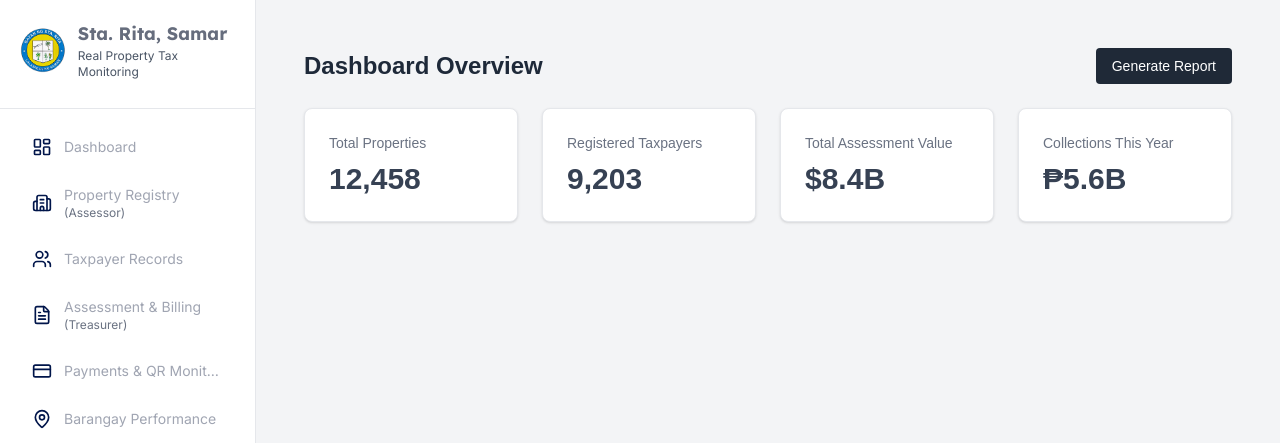
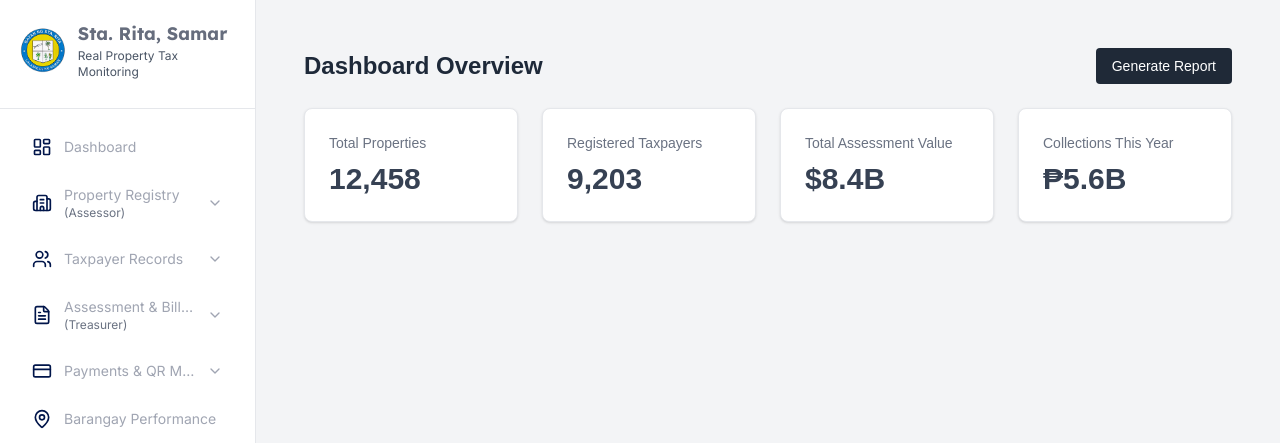
Before and after one commit to panisjr/tax-system, a Next.js app: page / in a window 1280 px wide. Shown: the top 443 px of the page. Built offline with nearby package versions, Linux system fonts and the light colour scheme.

Commit message:
Sidebar Updates (sub-menu dummy)

```diff
--- a/app/page.tsx
+++ b/app/page.tsx
@@ -1,6 +1,6 @@
 // app/page.tsx
 
-import AnalyticsCard from './component/AnalyticsCard';
+import AnalyticsCard from "@/components/AnalyticsCard";
 
 export default function HomePage() {
   return (
--- a/components/Sidebar.tsx
+++ b/components/Sidebar.tsx
@@ -1,5 +1,6 @@
 'use client'
 
+import { useState } from 'react'
 import { Inter } from 'next/font/google'
 const inter = Inter({
   subsets: ['latin'],
@@ -25,15 +26,53 @@ import {
   MapPin,
   Bell,
   FolderOpen,
-  UserCog
+  UserCog,
+  ChevronDown
 } from 'lucide-react'
 
 const menuItems = [
   { name: 'Dashboard', path: '/dashboard', icon: LayoutDashboard },
-  { name: 'Property Registry', path: '/property-registry', icon: Building2, subtitle: '(Assessor)' },
-  { name: 'Taxpayer Records', path: '/taxpayer-records', icon: Users },
-  { name: 'Assessment & Billing', path: '/assessment-billing', icon: FileText, subtitle: '(Treasurer)' },
-  { name: 'Payments & QR Monitoring', path: '/payments-qr-monitoring', icon: CreditCard },
+  {
+    name: 'Property Registry',
+    path: '/property-registry',
+    icon: Building2,
+    subtitle: '(Assessor)',
+    submenu: [
+      { name: 'Add Property', path: '/property-registry/add' },
+      { name: 'View Properties', path: '/property-registry/view' },
+      { name: 'Edit Property', path: '/property-registry/edit' },
+    ]
+  },
+  {
+    name: 'Taxpayer Records',
+    path: '/taxpayer-records',
+    icon: Users,
+    submenu: [
+      { name: 'Active Taxpayers', path: '/taxpayer-records/active' },
+      { name: 'Inactive Taxpayers', path: '/taxpayer-records/inactive' },
+      { name: 'New Registration', path: '/taxpayer-records/new' },
+    ]
+  },
+  {
+    name: 'Assessment & Billing',
+    path: '/assessment-billing',
+    icon: FileText,
+    subtitle: '(Treasurer)',
+    submenu: [
+      { name: 'Create Assessment', path: '/assessment-billing/create' },
+      { name: 'Generate Bills', path: '/assessment-billing/generate' },
+      { name: 'View Bills', path: '/assessment-billing/view' },
+    ]
+  },
+  {
+    name: 'Payments & QR Monitoring',
+    path: '/payments-qr-monitoring',
+    icon: CreditCard,
+    submenu: [
+      { name: 'Payment Logs', path: '/payments-qr-monitoring/logs' },
+      { name: 'QR Code Status', path: '/payments-qr-monitoring/qr' },
+    ]
+  },
   { name: 'Barangay Performance', path: '/barangay-performance', icon: MapPin },
   { name: 'Delinquencies & Notices', path: '/delinquencies-notices', icon: Bell },
   { name: 'Document Tracking', path: '/document-tracking', icon: FolderOpen },
@@ -42,6 +81,15 @@ const menuItems = [
 
 export default function Sidebar() {
   const pathname = usePathname()
+  const [openSubmenus, setOpenSubmenus] = useState<string[]>([])
+
+  const toggleSubmenu = (path: string) => {
+    setOpenSubmenus(prev =>
+      prev.includes(path)
+        ? prev.filter(p => p !== path)
+        : [...prev, path]
+    )
+  }
 
   return (
     <aside className={`${inter.className} h-screen w-64 bg-white border-r border-gray-200 flex flex-col`}>
@@ -66,14 +114,39 @@ export default function Sidebar() {
       </div>
 
       {/* Navigation */}
-      <nav className="flex-1 overflow-y-auto p-4 space-y-1">
+      <nav className="flex-1 p-4 space-y-1">
         {menuItems.map((item) => {
           const Icon = item.icon
           const isActive = pathname === item.path
+          const isSubmenuOpen = openSubmenus.includes(item.path)
+          const hasSubmenu = item.submenu && item.submenu.length > 0
 
           return (
+            <div key={item.path}>
+              {hasSubmenu ? (
+                <button
+                  onClick={() => toggleSubmenu(item.path)}
+                  className={`w-full flex items-center gap-3 px-4 py-3 rounded-lg transition group ${
+                    isActive
+                      ? 'bg-blue-50 text-blue-600'
+                      : 'text-[#A0A5B2] hover:bg-gray-50 hover:text-gray-900'
+                  }`}
+                >
+                  <Icon className="w-5 h-5 flex-shrink-0 text-[#00154A]" />
+                  <div className="flex-1 min-w-0 text-left">
+                    <div className="text-sm font-medium truncate">{item.name}</div>
+                    {item.subtitle && (
+                      <div className="text-xs text-gray-500">{item.subtitle}</div>
+                    )}
+                  </div>
+                  <ChevronDown
+                    className={`w-4 h-4 flex-shrink-0 transition-transform ${
+                      isSubmenuOpen ? 'rotate-180' : ''
+                    }`}
+                  />
+                </button>
+              ) : (
                 <Link
-              key={item.path}
                   href={item.path}
                   className={`flex items-center gap-3 px-4 py-3 rounded-lg transition group ${
                     isActive
@@ -82,13 +155,34 @@ export default function Sidebar() {
                   }`}
                 >
                   <Icon className="w-5 h-5 flex-shrink-0 text-[#00154A]" />
-              <div className="flex-1 min-w-0">
+                  <div className="flex-1 min-w-0 text-left">
                     <div className="text-sm font-medium truncate">{item.name}</div>
                     {item.subtitle && (
                       <div className="text-xs text-gray-500">{item.subtitle}</div>
                     )}
                   </div>
                 </Link>
+              )}
+
+              {/* Submenu */}
+              {hasSubmenu && isSubmenuOpen && (
+                <div className="ml-2 mt-1 space-y-1 pl-4 border-l border-gray-200">
+                  {item.submenu.map((subitem) => (
+                    <Link
+                      key={subitem.path}
+                      href={subitem.path}
+                      className={`flex items-center px-4 py-2 text-sm rounded-lg transition ${
+                        pathname === subitem.path
+                          ? 'bg-blue-50 text-blue-600 font-medium'
+                          : 'text-[#A0A5B2] hover:bg-gray-50 hover:text-gray-900'
+                      }`}
+                    >
+                      {subitem.name}
+                    </Link>
+                  ))}
+                </div>
+              )}
+            </div>
           )
         })}
       </nav>
```
Also changed, not shown: components/AnalyticsCard.tsx (renamed from app/component/AnalyticsCard.tsx), 1 other file (tests, documents, lock files or other folders). Lines whose indentation alone changed are shown as unchanged.
